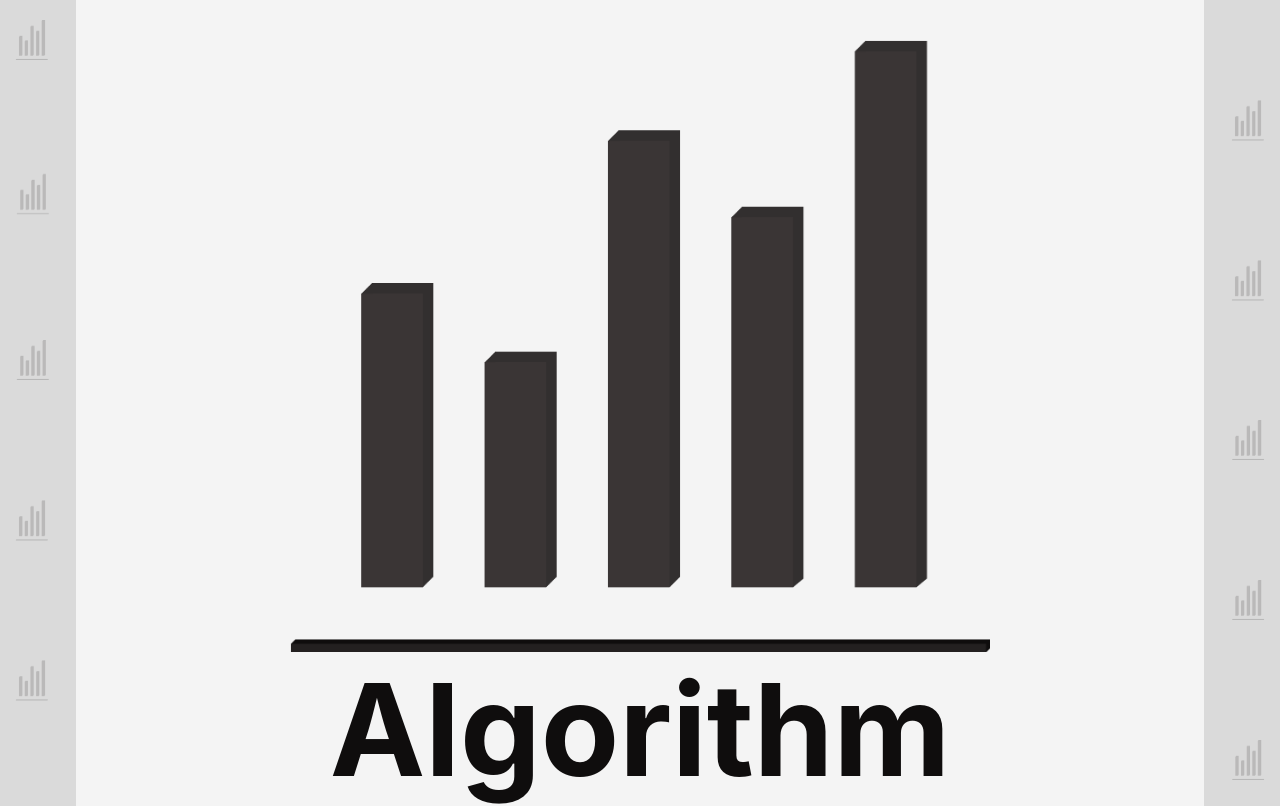
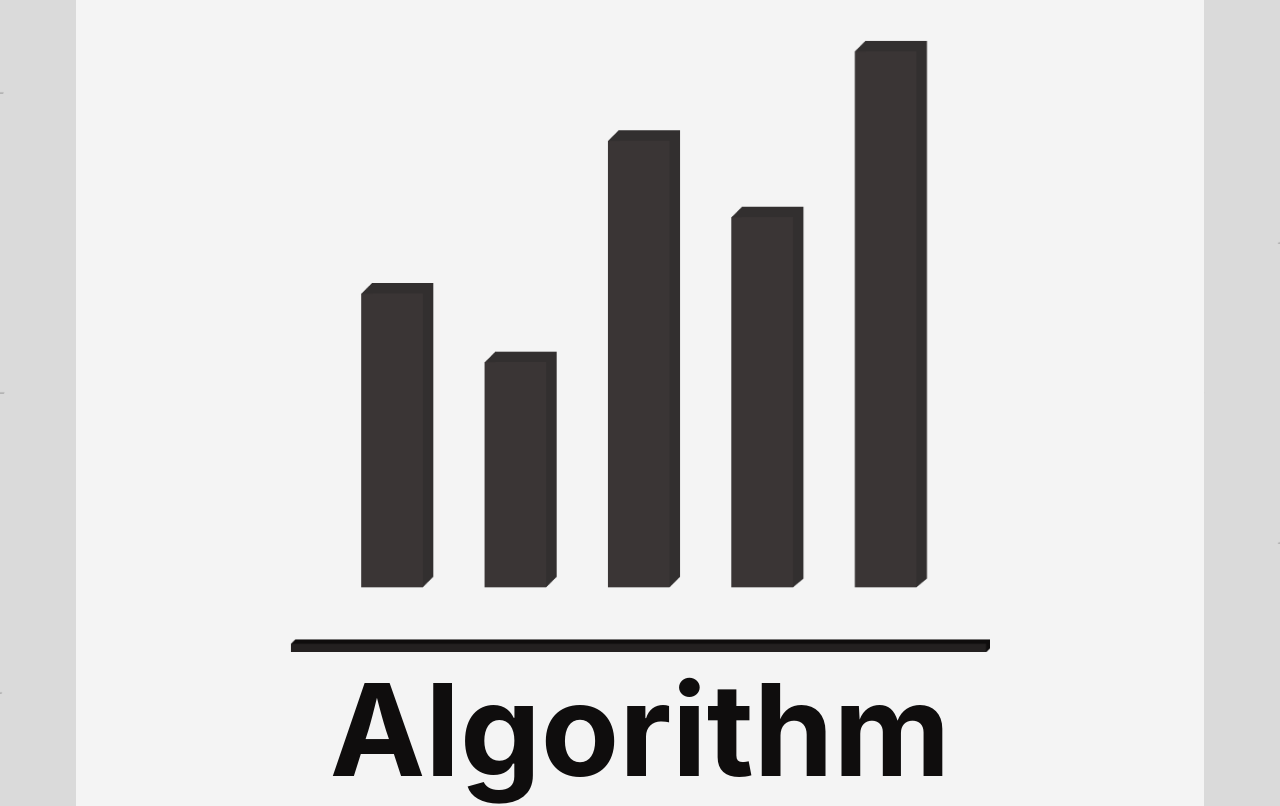
Before and after one commit to OtavioPiza/algorithm-visualizer, a React (Create React App) app: page / in a window 1280 px wide. Shown: the top 806 px of the page. Built offline with nearby package versions, Linux system fonts and the light colour scheme.

Commit message:
Styling WIP!

```diff
--- a/src/styles/index.css
+++ b/src/styles/index.css
@@ -14,7 +14,7 @@ body {
   background-repeat: repeat;
   background-attachment: fixed;
   background-position: center;
-  background-size: 100%;
+  background-size: 3000px;
   margin: 0;
   font-family: -apple-system, BlinkMacSystemFont, 'Segoe UI', 'Roboto', 'Oxygen',
     'Ubuntu', 'Cantarell', 'Fira Sans', 'Droid Sans', 'Helvetica Neue',
```
